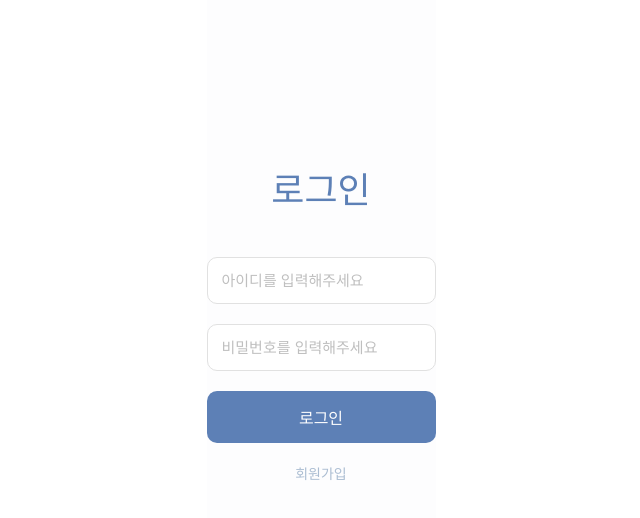
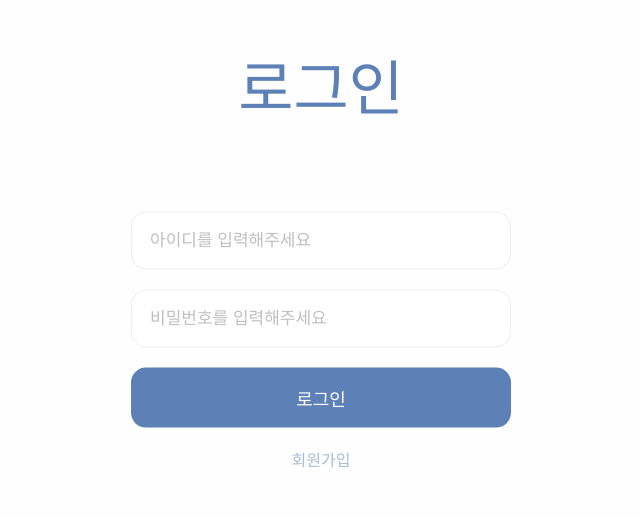
Before and after one commit to sun-risin/MUZIGI, a React (Vite) app in the folder frontend/: page / in a window 1280 px wide. Shown: the part 116-634 px from the top of the page, without its empty margins (319-959 px from the left). Built offline with nearby package versions, Linux system fonts and the light colour scheme.

Commit message:
로그인 완성

```diff
--- a/frontend/src/App.css
+++ b/frontend/src/App.css
@@ -1,15 +1,15 @@
 body {
   margin: 0;
+  background-color: #fdfefd;
 }
 
 #root {
-  max-width: 1280px;
+  /* max-width: 1280px; */
   margin: 0 auto;
-  padding: 2rem;
   text-align: center;
 }
 
-.logo {
+/* .logo {
   height: 6em;
   padding: 1.5em;
   will-change: filter;
@@ -35,22 +35,39 @@ body {
   a:nth-of-type(2) .logo {
     animation: logo-spin infinite 20s linear;
   }
-}
-
+} */
+/*
 .card {
   padding: 2em;
 }
 
 .read-the-docs {
   color: #888;
+} */
+
+/* 공통 */
+.app-container {
+  width: 100vw;
+  height: 100vh;
 }
 
-.app-container {
+/* 로그인 전 */
+.app-container.login {
   display: flex;
   justify-content: center;
   align-items: center;
-  min-height: 100vh;
-  background-color: #fdfdfe;
+  flex-direction: column;
+}
+
+.app-container.login .login {/*로그인창 위로 올림*/
+  transform: translateY(-8%);
+}
+
+/* 로그인 후 */
+.app-container.main {
+  display: flex;
+  justify-content: space-between;
+  align-items: stretch;
 }
 
 .main-content {
--- a/frontend/src/App.jsx
+++ b/frontend/src/App.jsx
@@ -6,23 +6,27 @@ import Login from "./component/Login";
 import "./App.css";
 
 function App() {
-    const [isLoggedIn, setIsLoggedIn] = useState(false);
+  const [isLoggedIn, setIsLoggedIn] = useState(false);
 
-    const handleLogin = () => {
-        setIsLoggedIn(true);
-    };
+  const handleLogin = () => {
+    setIsLoggedIn(true);
+  };
 
-    let content;
-        if (isLoggedIn) {
-            content = (
-                <> <div className="main-content"> <Chat /> <Emotion /> </div>
-                <Sidebar /></>);
-        }
-        else {
-            content = <Login onLogin={handleLogin} />;
-        }
-
-    return <div className="app-container">{content}</div>;
-    }
+  return (
+    <div className={`app-container ${isLoggedIn ? "main" : "login"}`}>
+      {isLoggedIn ? (
+        <>
+          <div className="main-content">
+            <Chat />
+            <Emotion />
+          </div>
+          <Sidebar />
+        </>
+      ) : (
+        <Login onLogin={handleLogin} />
+      )}
+    </div>
+  );
+}
 
 export default App;
--- a/frontend/src/component/Login.css
+++ b/frontend/src/component/Login.css
@@ -1,26 +1,28 @@
-.login-box{
-    padding: 40px;
+.login{
+    padding: 30px;
     width: 100%;
-    max-width: 400px;
     text-align: center;
+    max-width: 500px; /* 로그인 박스 전체 너비 (적당히 조절 가능) */
 }
 
 .login-title {
-    font-size: 36px;
+    display: block;
+    margin-bottom: 80px; /*로그인 밑 여백*/
+    font-size: 60px;
     font-weight: 700;
     color: #5D80B6;
-    margin-bottom: 40px;
 }
 
 .login-input {
     display: block;
     width: 100%;
-    padding: 14px;
+    padding: 18px;
     margin-bottom: 20px;
-    border: 1px solid #e1e1e1;
-    border-radius: 10px;
-    font-size: 15px;
+    border: 1px solid #ededed;
+    border-radius: 15px;
+    font-size: 17px;
     outline: none;
+    box-sizing: border-box;
 }
 
 .login-input::placeholder {
@@ -31,22 +33,24 @@
     width: 100%;
     background-color: #5D80B6;
     color: #FDFDFE;
-    padding: 14px;
+    padding: 17px;
     border: none;
-    border-radius: 10px;
-    font-size: 16px;
+    border-radius: 15px;
+    font-size: 18px;
     cursor: pointer;
     font-weight: 600;
+    box-sizing: border-box;
 }
 
 .login-button:hover {
-    background-color: #4c5fa0;/*호버는 색상 보고 바꾸기*/
+    background-color: #4c5fa0; /* 색상 보고 바꾸기*/
 }
 
 .signup-text {
     margin-top: 20px;
     color: #ABBDD2;
-    font-size: 14px;
+    font-size: 16px;
+    font-weight: 600;
     cursor: pointer;
 }
 
```
